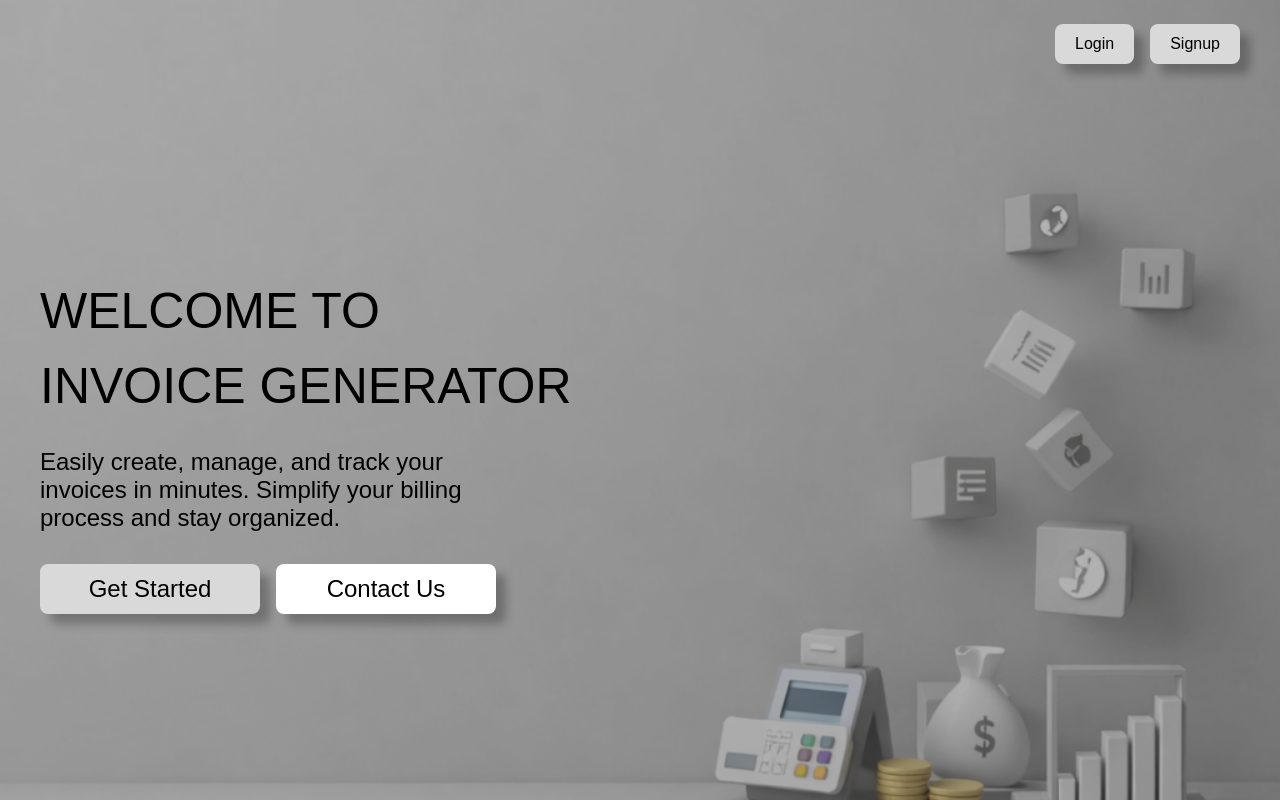
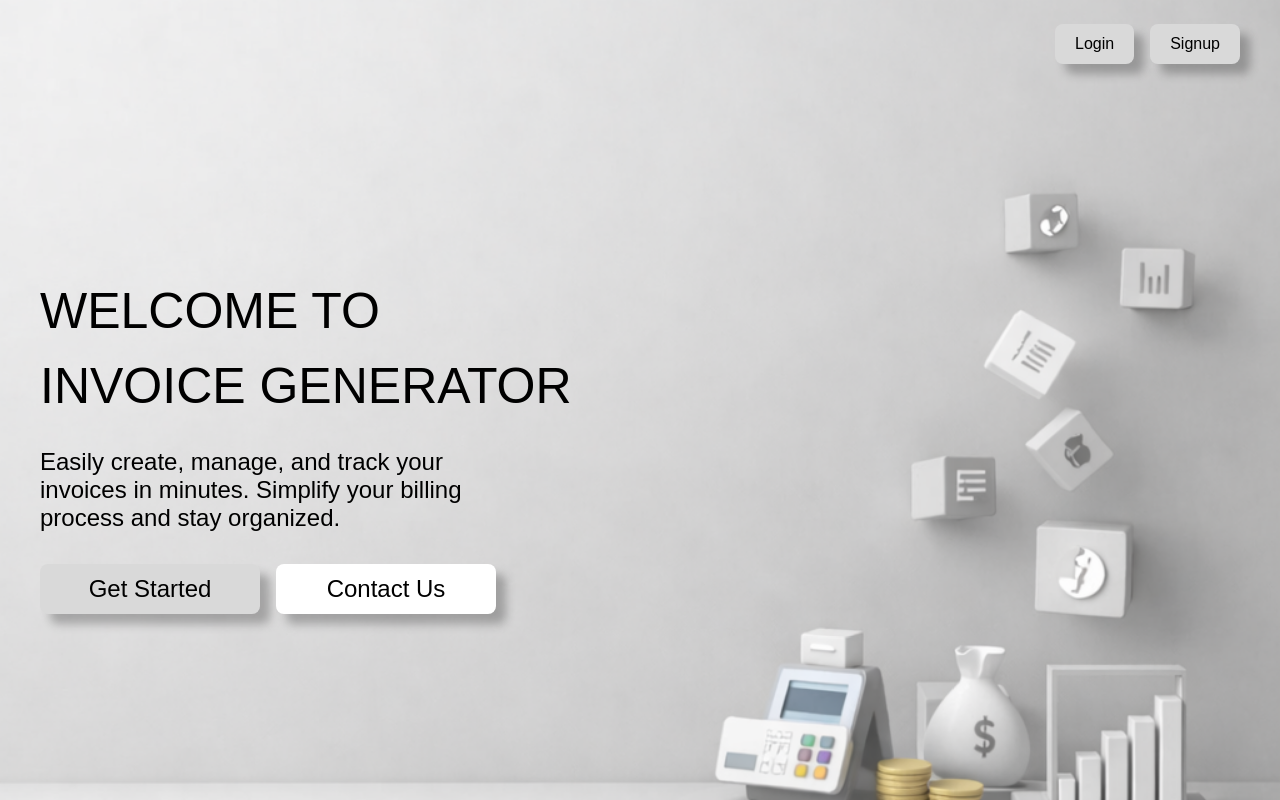
Before and after one commit to Srimathi0910/Invoice-generator, a Next.js app: page / in a window 1280 px wide. Built offline with nearby package versions, Linux system fonts and the light colour scheme; a web font is replaced by a local one.

Commit message:
Add all new files for deployment

```diff
--- a/app/_components/animations/animations.css
+++ b/app/_components/animations/animations.css
@@ -84,5 +84,5 @@
 .delay-2000 { animation-delay: 2s; }
 .delay-2200 { animation-delay: 2.2s; }
 .delay-2400 { animation-delay: 2.0s; }
-.delay-3000 { animation-delay: 3s; }
-.delay-3200 { animation-delay: 3.2s; }
+.delay-2600 { animation-delay: 2.6s; }
+.delay-2800 { animation-delay: 2.8s; }
--- a/app/page.tsx
+++ b/app/page.tsx
@@ -28,7 +28,7 @@ export default function WelcomePage() {
       />
 
       {/* Overlay */}
-      <div className="absolute inset-0 bg-black/30" />
+      <div className="absolute inset-0" />
 
       {/* Content */}
       <div className="relative z-10 min-h-screen flex flex-col">
@@ -41,13 +41,13 @@ export default function WelcomePage() {
           {/* Login / Signup */}
           <div className="flex gap-2 sm:gap-4 mt-2 md:mt-0">
             <Link href="/login">
-              <button className="bg-[#D9D9D9] text-black px-4 sm:px-5 py-2 rounded-lg hover:bg-white transition shadow-[10px_10px_10px_rgba(0,0,0,0.25)] text-sm sm:text-base slide-down delay-2200">
+              <button className="bg-[#D9D9D9] text-black px-4 sm:px-5 py-2 rounded-lg hover:bg-white transition shadow-[10px_10px_10px_rgba(0,0,0,0.25)] text-sm sm:text-base slide-down delay-2000">
                 Login
               </button>
             </Link>
 
             <Link href="/signup">
-              <button className="bg-[#D9D9D9] text-black px-4 sm:px-5 py-2 rounded-lg hover:bg-white transition shadow-[10px_10px_10px_rgba(0,0,0,0.25)] text-sm sm:text-base slide-down delay-2400">
+              <button className="bg-[#D9D9D9] text-black px-4 sm:px-5 py-2 rounded-lg hover:bg-white transition shadow-[10px_10px_10px_rgba(0,0,0,0.25)] text-sm sm:text-base slide-down delay-2200">
                 Signup
               </button>
             </Link>
@@ -72,12 +72,12 @@ export default function WelcomePage() {
             {/* Buttons */}
             <div className="flex flex-col sm:flex-row gap-4 justify-center md:justify-start">
               <Link href="/signup">
-                <button className="bg-[#D9D9D9] text-black px-4 sm:px-6 rounded-lg w-full sm:w-[220px] h-[50px] text-[20px] sm:text-[24px] flex items-center justify-center hover:bg-gray-300 transition shadow-[10px_10px_10px_rgba(0,0,0,0.25)] stagger-item delay-3000">
+                <button className="bg-[#D9D9D9] text-black px-4 sm:px-6 rounded-lg w-full sm:w-[220px] h-[50px] text-[20px] sm:text-[24px] flex items-center justify-center hover:bg-gray-300 transition shadow-[10px_10px_10px_rgba(0,0,0,0.25)] stagger-item delay-2000">
                   Get Started
                 </button>
               </Link>
 
-              <button className="bg-white text-black px-4 sm:px-6 rounded-lg w-full sm:w-[220px] h-[50px] text-[20px] sm:text-[24px] flex items-center justify-center hover:bg-gray-100 transition shadow-[10px_10px_10px_rgba(0,0,0,0.25)] stagger-item delay-3200">
+              <button className="bg-white text-black px-4 sm:px-6 rounded-lg w-full sm:w-[220px] h-[50px] text-[20px] sm:text-[24px] flex items-center justify-center hover:bg-gray-100 transition shadow-[10px_10px_10px_rgba(0,0,0,0.25)] stagger-item delay-2000">
                 Contact Us
               </button>
             </div>
```
